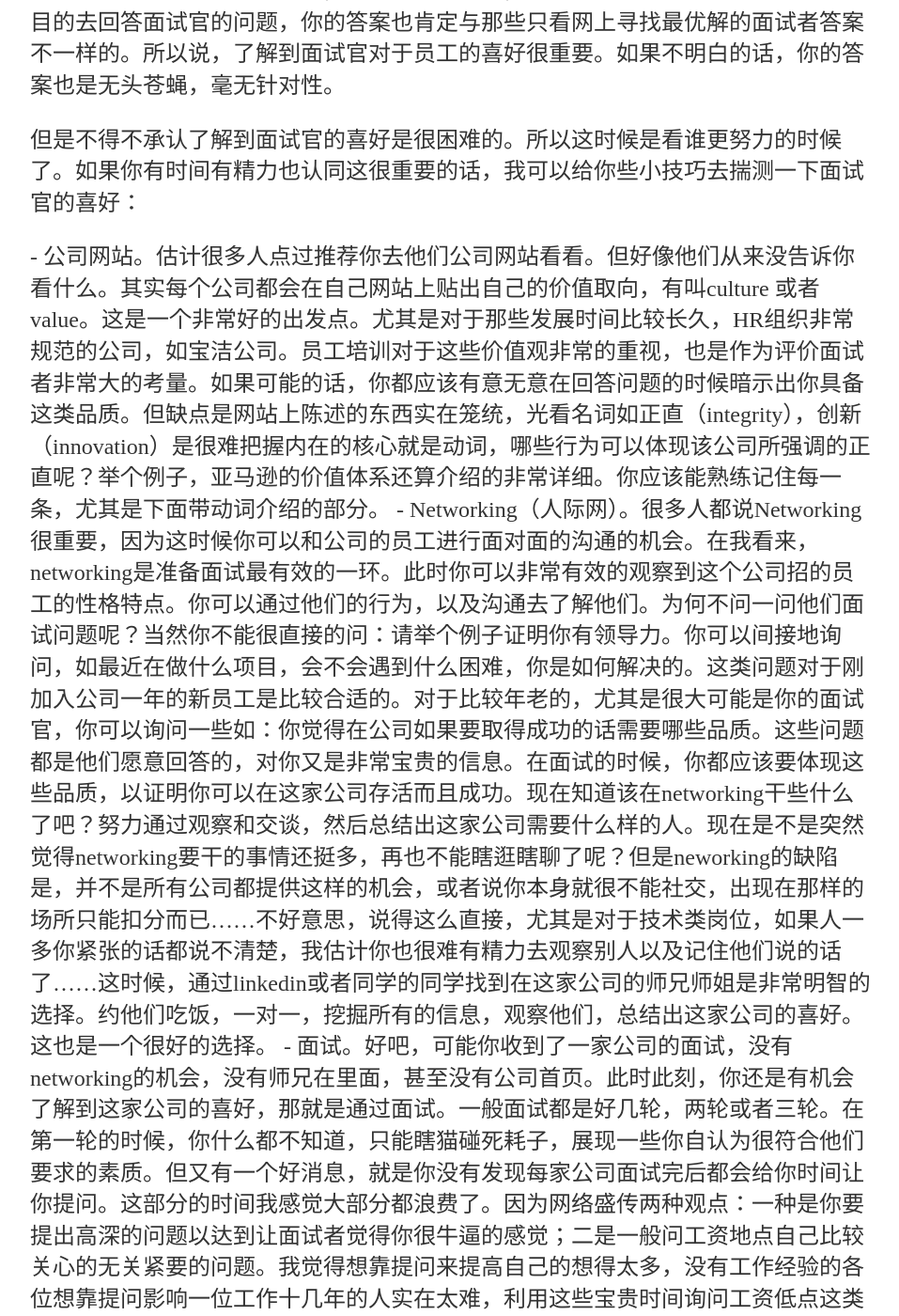
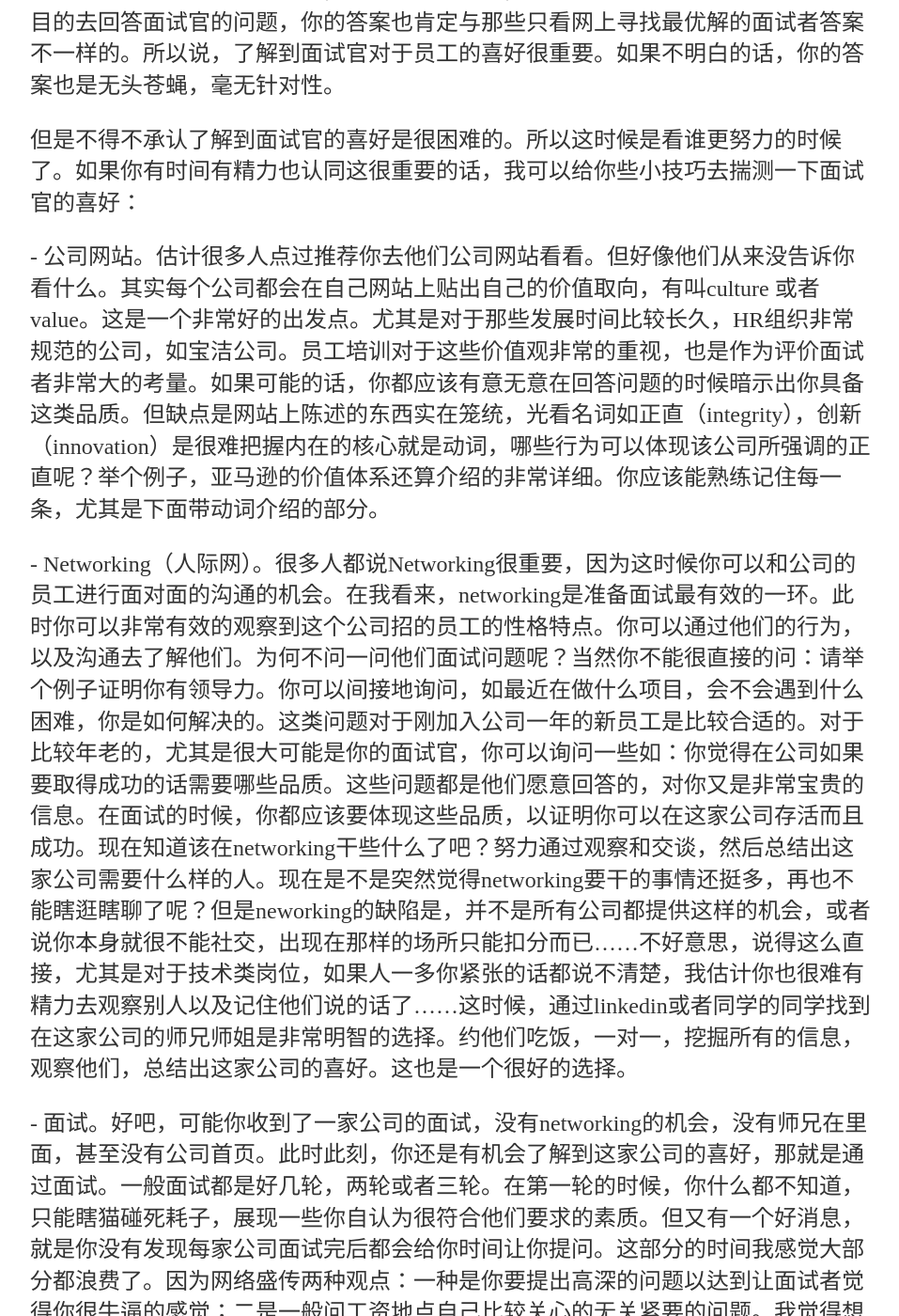
Before and after one commit to saberprince/saberprince.github.io, a Jekyll site: the page built from _posts/2016-02-28-面-试-官-想-要-什-么-样-的-人.md, in a window 1280 px wide and 1400 px high, scrolled down 1324 px. Shown: the whole window at 94% size, without its empty margins (160-1117 px from the left). Built offline with Jekyll 4.4.1, drawn with Linux system fonts in a browser that asks for light colours; some of the changed text lies outside the part shown.

Commit message:
Update 2016-02-28-面-试-官-想-要-什-么-样-的-人.md

```diff
--- a/_posts/2016-02-28-面-试-官-想-要-什-么-样-的-人.md
+++ b/_posts/2016-02-28-面-试-官-想-要-什-么-样-的-人.md
@@ -10,8 +10,8 @@ date: 2016-02-28
 <P> 在总结一下，在回答任何一个面试官的问题，如果回答出和其他人雷同的答案，是很难吸引面试官的。最成功有效的方法是抓住面试官的点引起共鸣。每个公司，甚至每个面试官都是有着自己的喜好，所以同一个问题，你的回答必定是不同的。带着这个目的去回答面试官的问题，你的答案也肯定与那些只看网上寻找最优解的面试者答案不一样的。所以说，了解到面试官对于员工的喜好很重要。如果不明白的话，你的答案也是无头苍蝇，毫无针对性。</P>
 <p>但是不得不承认了解到面试官的喜好是很困难的。所以这时候是看谁更努力的时候了。如果你有时间有精力也认同这很重要的话，我可以给你些小技巧去揣测一下面试官的喜好：<p/>
 - 公司网站。估计很多人点过推荐你去他们公司网站看看。但好像他们从来没告诉你看什么。其实每个公司都会在自己网站上贴出自己的价值取向，有叫culture 或者value。这是一个非常好的出发点。尤其是对于那些发展时间比较长久，HR组织非常规范的公司，如宝洁公司。员工培训对于这些价值观非常的重视，也是作为评价面试者非常大的考量。如果可能的话，你都应该有意无意在回答问题的时候暗示出你具备这类品质。但缺点是网站上陈述的东西实在笼统，光看名词如正直（integrity），创新（innovation）是很难把握内在的核心就是动词，哪些行为可以体现该公司所强调的正直呢？举个例子，亚马逊的价值体系还算介绍的非常详细。你应该能熟练记住每一条，尤其是下面带动词介绍的部分。
-- Networking（人际网）。很多人都说Networking很重要，因为这时候你可以和公司的员工进行面对面的沟通的机会。在我看来，networking是准备面试最有效的一环。此时你可以非常有效的观察到这个公司招的员工的性格特点。你可以通过他们的行为，以及沟通去了解他们。为何不问一问他们面试问题呢？当然你不能很直接的问：请举个例子证明你有领导力。你可以间接地询问，如最近在做什么项目，会不会遇到什么困难，你是如何解决的。这类问题对于刚加入公司一年的新员工是比较合适的。对于比较年老的，尤其是很大可能是你的面试官，你可以询问一些如：你觉得在公司如果要取得成功的话需要哪些品质。这些问题都是他们愿意回答的，对你又是非常宝贵的信息。在面试的时候，你都应该要体现这些品质，以证明你可以在这家公司存活而且成功。现在知道该在networking干些什么了吧？努力通过观察和交谈，然后总结出这家公司需要什么样的人。现在是不是突然觉得networking要干的事情还挺多，再也不能瞎逛瞎聊了呢？但是neworking的缺陷是，并不是所有公司都提供这样的机会，或者说你本身就很不能社交，出现在那样的场所只能扣分而已……不好意思，说得这么直接，尤其是对于技术类岗位，如果人一多你紧张的话都说不清楚，我估计你也很难有精力去观察别人以及记住他们说的话了……这时候，通过linkedin或者同学的同学找到在这家公司的师兄师姐是非常明智的选择。约他们吃饭，一对一，挖掘所有的信息，观察他们，总结出这家公司的喜好。这也是一个很好的选择。
-- 面试。好吧，可能你收到了一家公司的面试，没有networking的机会，没有师兄在里面，甚至没有公司首页。此时此刻，你还是有机会了解到这家公司的喜好，那就是通过面试。一般面试都是好几轮，两轮或者三轮。在第一轮的时候，你什么都不知道，只能瞎猫碰死耗子，展现一些你自认为很符合他们要求的素质。但又有一个好消息，就是你没有发现每家公司面试完后都会给你时间让你提问。这部分的时间我感觉大部分都浪费了。因为网络盛传两种观点：一种是你要提出高深的问题以达到让面试者觉得你很牛逼的感觉；二是一般问工资地点自己比较关心的无关紧要的问题。我觉得想靠提问来提高自己的想得太多，没有工作经验的各位想靠提问影响一位工作十几年的人实在太难，利用这些宝贵时间询问工资低点这类HR问题又稍显浪费。不如抓住这个机会，了解公司对于人才的喜好。问题很简单：请问你认为在贵公司怎样的人容易获得成功？记住他们的答案，如果有幸进入二轮面试是非常有用的信息。当然除了问问题还有个高阶的做法，就是面试的过程中，通过观察面试官的反馈，猜测对方的喜好。比如，对方需要你回答具体说明你可以团队合作，一般的回答无非是讲到自己遇到团队出现问题，你是如何解决的例子。在你回答如何解决的时候，一定要时刻观察面试者的表情，或者额外提问。额外提问是个非常好的信号，说明你踩到他的点了。如果毫无反应的话，尤其是你已经讲完了，这个时候最后加一段你的感悟。就是说虽然当时这么做了，但是现在想起来，这样这样处理可能更好一些。这是一个非常需要识人经验以及临场发挥的方法。你很难准备，也很难迅速学会。如果你想提高这种能力，平时在和人交际过程中，可以尝试讲一个故事，侧重点不一样来讲，多多观察对面的反应。这是个很有意思的实验。
+<p> - Networking（人际网）。很多人都说Networking很重要，因为这时候你可以和公司的员工进行面对面的沟通的机会。在我看来，networking是准备面试最有效的一环。此时你可以非常有效的观察到这个公司招的员工的性格特点。你可以通过他们的行为，以及沟通去了解他们。为何不问一问他们面试问题呢？当然你不能很直接的问：请举个例子证明你有领导力。你可以间接地询问，如最近在做什么项目，会不会遇到什么困难，你是如何解决的。这类问题对于刚加入公司一年的新员工是比较合适的。对于比较年老的，尤其是很大可能是你的面试官，你可以询问一些如：你觉得在公司如果要取得成功的话需要哪些品质。这些问题都是他们愿意回答的，对你又是非常宝贵的信息。在面试的时候，你都应该要体现这些品质，以证明你可以在这家公司存活而且成功。现在知道该在networking干些什么了吧？努力通过观察和交谈，然后总结出这家公司需要什么样的人。现在是不是突然觉得networking要干的事情还挺多，再也不能瞎逛瞎聊了呢？但是neworking的缺陷是，并不是所有公司都提供这样的机会，或者说你本身就很不能社交，出现在那样的场所只能扣分而已……不好意思，说得这么直接，尤其是对于技术类岗位，如果人一多你紧张的话都说不清楚，我估计你也很难有精力去观察别人以及记住他们说的话了……这时候，通过linkedin或者同学的同学找到在这家公司的师兄师姐是非常明智的选择。约他们吃饭，一对一，挖掘所有的信息，观察他们，总结出这家公司的喜好。这也是一个很好的选择。
+<p> - 面试。好吧，可能你收到了一家公司的面试，没有networking的机会，没有师兄在里面，甚至没有公司首页。此时此刻，你还是有机会了解到这家公司的喜好，那就是通过面试。一般面试都是好几轮，两轮或者三轮。在第一轮的时候，你什么都不知道，只能瞎猫碰死耗子，展现一些你自认为很符合他们要求的素质。但又有一个好消息，就是你没有发现每家公司面试完后都会给你时间让你提问。这部分的时间我感觉大部分都浪费了。因为网络盛传两种观点：一种是你要提出高深的问题以达到让面试者觉得你很牛逼的感觉；二是一般问工资地点自己比较关心的无关紧要的问题。我觉得想靠提问来提高自己的想得太多，没有工作经验的各位想靠提问影响一位工作十几年的人实在太难，利用这些宝贵时间询问工资低点这类HR问题又稍显浪费。不如抓住这个机会，了解公司对于人才的喜好。问题很简单：请问你认为在贵公司怎样的人容易获得成功？记住他们的答案，如果有幸进入二轮面试是非常有用的信息。当然除了问问题还有个高阶的做法，就是面试的过程中，通过观察面试官的反馈，猜测对方的喜好。比如，对方需要你回答具体说明你可以团队合作，一般的回答无非是讲到自己遇到团队出现问题，你是如何解决的例子。在你回答如何解决的时候，一定要时刻观察面试者的表情，或者额外提问。额外提问是个非常好的信号，说明你踩到他的点了。如果毫无反应的话，尤其是你已经讲完了，这个时候最后加一段你的感悟。就是说虽然当时这么做了，但是现在想起来，这样这样处理可能更好一些。这是一个非常需要识人经验以及临场发挥的方法。你很难准备，也很难迅速学会。如果你想提高这种能力，平时在和人交际过程中，可以尝试讲一个故事，侧重点不一样来讲，多多观察对面的反应。这是个很有意思的实验。
 
 <p> 对于大部分公司，公司的一些大众资料和networking就可以很好解决我们的第一问，面试官想要什么样的人。你可能迅速就会心中有一个形象，这个形象就是公司完美的员工。但是我推荐你一定要做到心中这个完美员工的形象一定不能仅仅提留在名词阶段。就是说，如果只知道这个公司喜欢有创新，沟通能力好，技术牛的员工，这样是不够的。一定要具体化，就是说公司喜欢怎么做能体现创新，怎么做能体现沟通能力好，怎么证明技术牛的。举个例子具体说来就是，宝洁喜欢能够别的领域拿来能再利用（创新具体化），沟通的时候喜欢先替别人思考（沟通具体化），喜欢用简单技术解决复杂问题（技术牛具体化）的员工。当然，这只是三方面的考量，宝洁员工对于团队合作等等其他都有可以具体化的行为动作，当你把尽可能多的方面具体化了，那么你在准备面试的第一步算是准备的非常好的了。</p>
 <p>为什么我会如此重视这个第一步呢？如果你朝着这个方向去思考，去挖掘，你会发现每个公司确实对于人的喜好是不同的，即使他们使用同一个词汇。然后在这个思考对方想要什么人的过程中，你可以去反思，你认不认同这一类员工？想不想成为这一类的人？愿不愿意与这类人一起共事呢？毕竟面试的过程也是个双选的过程。</p>
```
